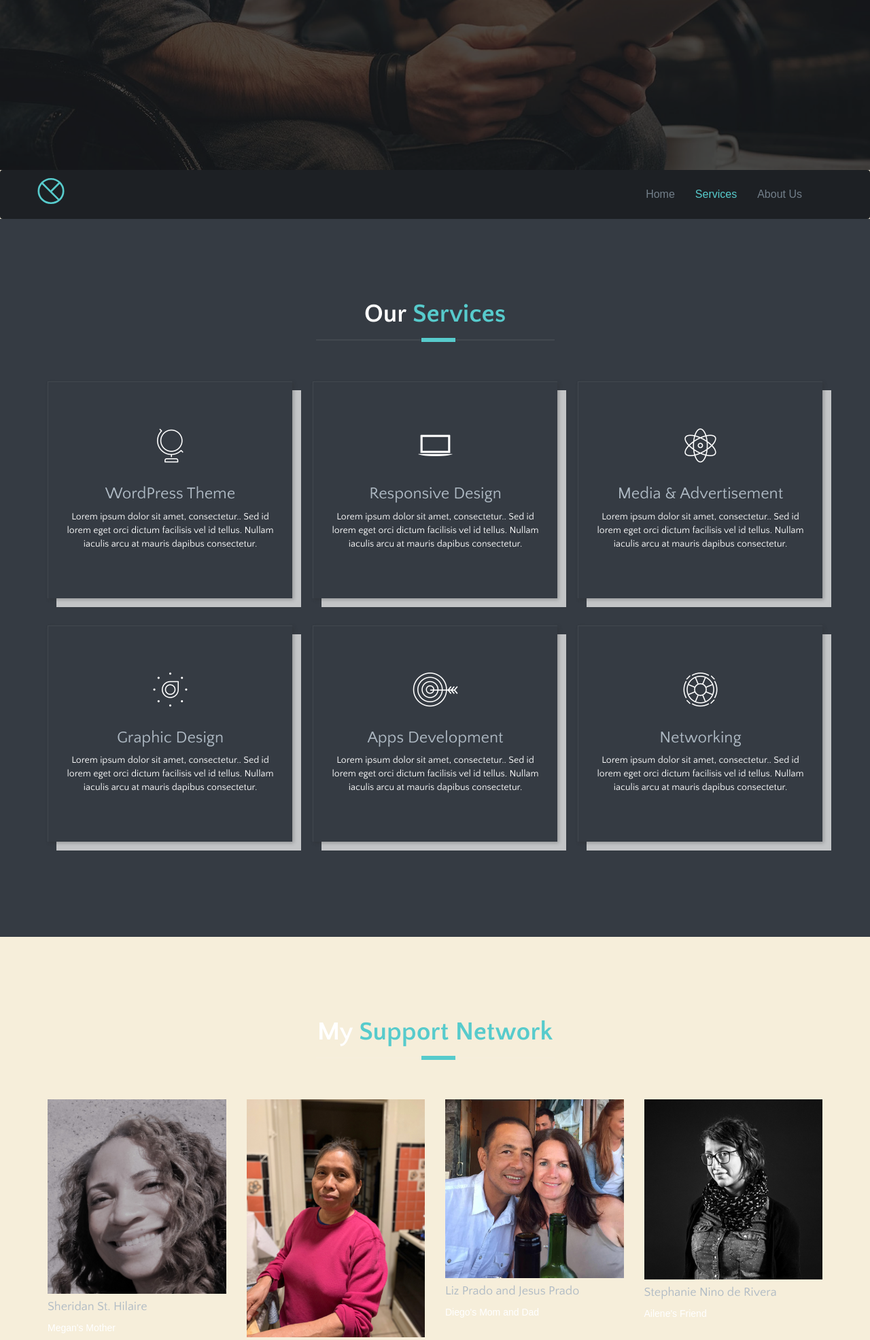
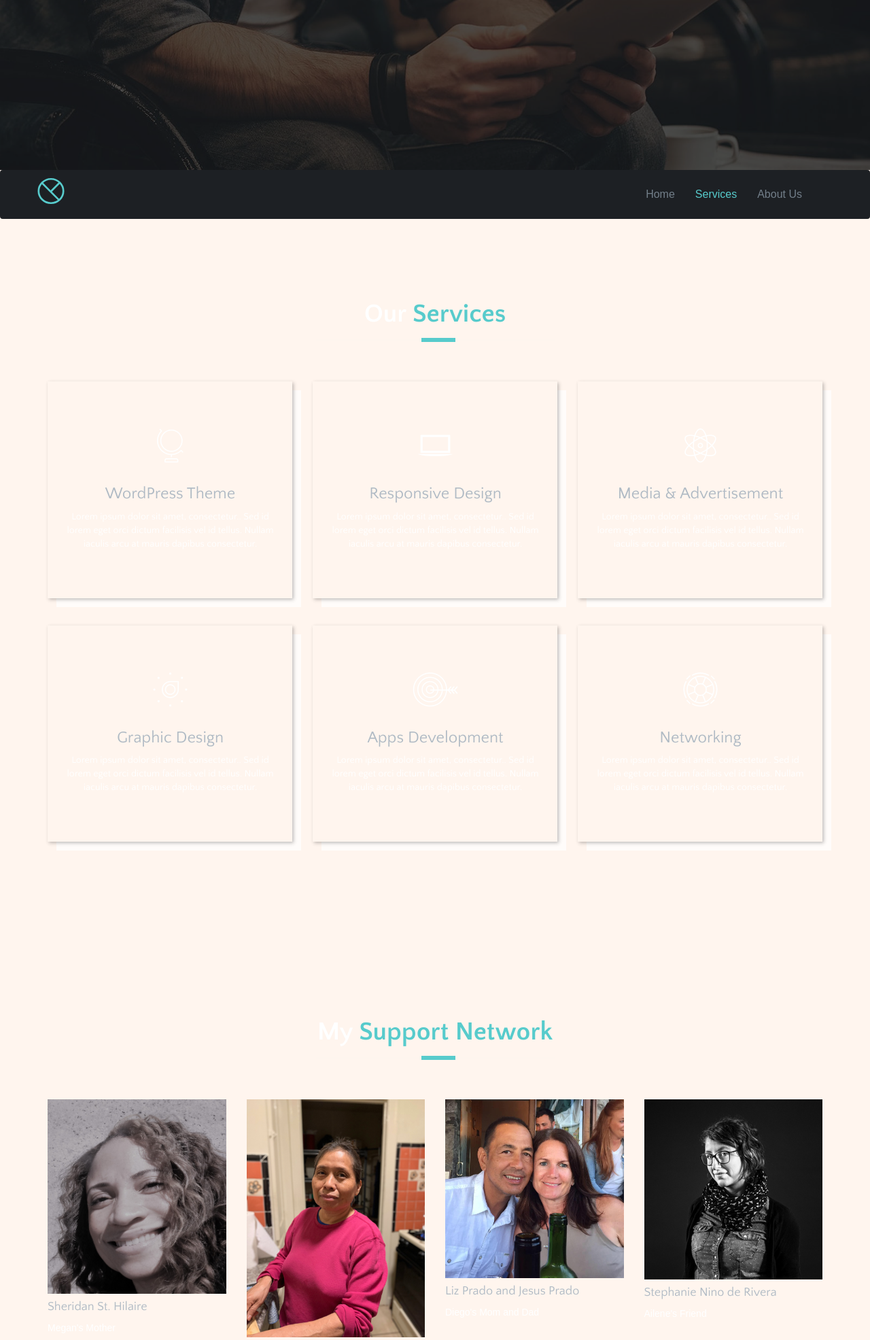
Before and after one commit to ailenetorres/FamHealthApp, a Flask app: page / in a window 1280 px wide. Shown: the part 550-2521 px from the top of the page at 68% size. Run offline with Flask 2, Linux system fonts and the light colour scheme; some libraries are stand-ins or nearby versions; some web fonts are replaced.

Commit message:
Colors Fixed

```diff
--- a/famhealth/public/static/css/style.css
+++ b/famhealth/public/static/css/style.css
@@ -10,12 +10,12 @@ Tags: one-page, single-page, portfolio, custom-colors, post-formats, responsive,
 @import url("https://fonts.googleapis.com/css?family=Anaheim|Quattrocento+Sans:400,700");
 @import url("https://fonts.googleapis.com/css?family=Montserrat:400,700|Open+Sans:300,400,600");
 html {
-  background-color: #f6eeda;
-  color: #f6eeda;
+  background-color: #fff5ee;
+  color: #fff5ee;
 }
 
 body {
-  background-color: #f6eeda;
+  background-color: #fff5ee;
   font-family: "Anaheim", sans-serif;
   color: white;
   -webkit-font-smoothing: antialiased;
@@ -197,11 +197,11 @@ a:focus, a:hover {
 }
 
 .bg-one {
-  background-color: #353b43;
+  background-color: #fff5ee;
 }
 
 .bg-dark {
-  background: #242930;
+  background: #fff5ee;
 }
 
 .parallax-section {
```
